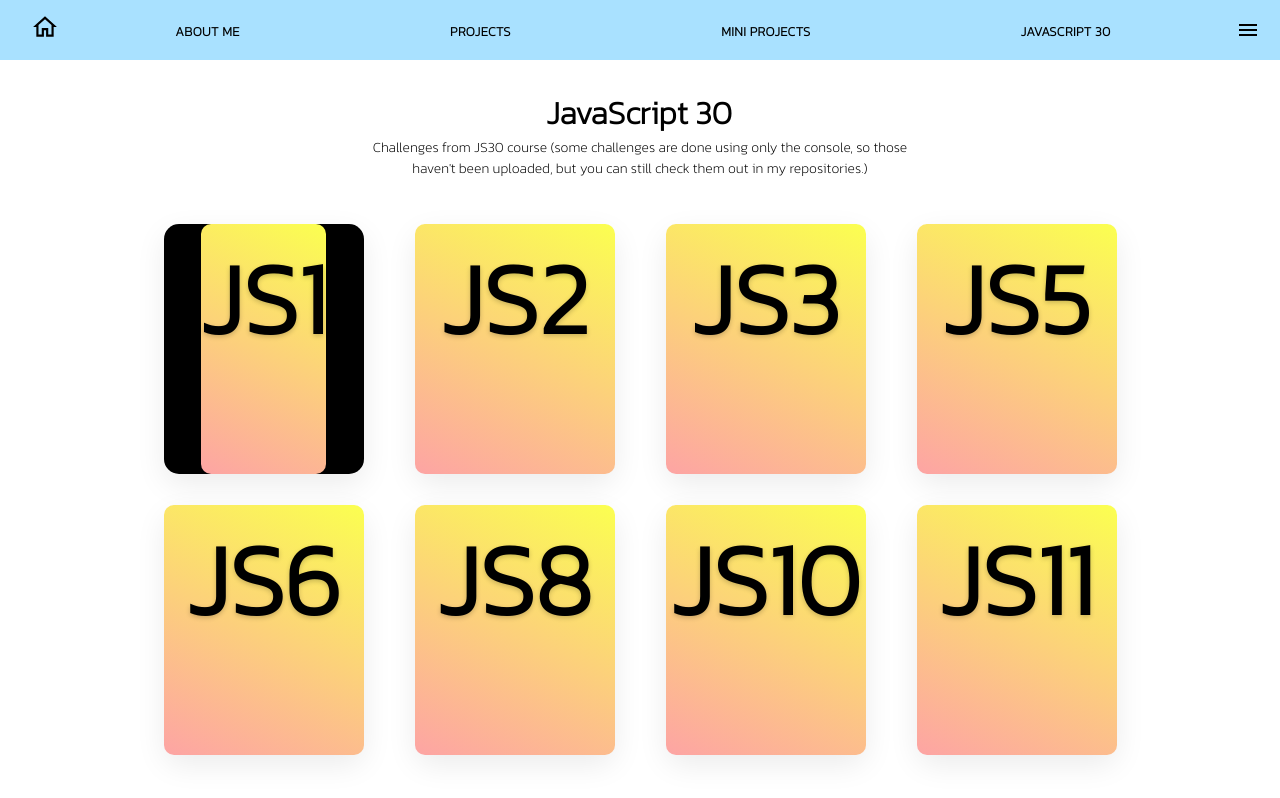
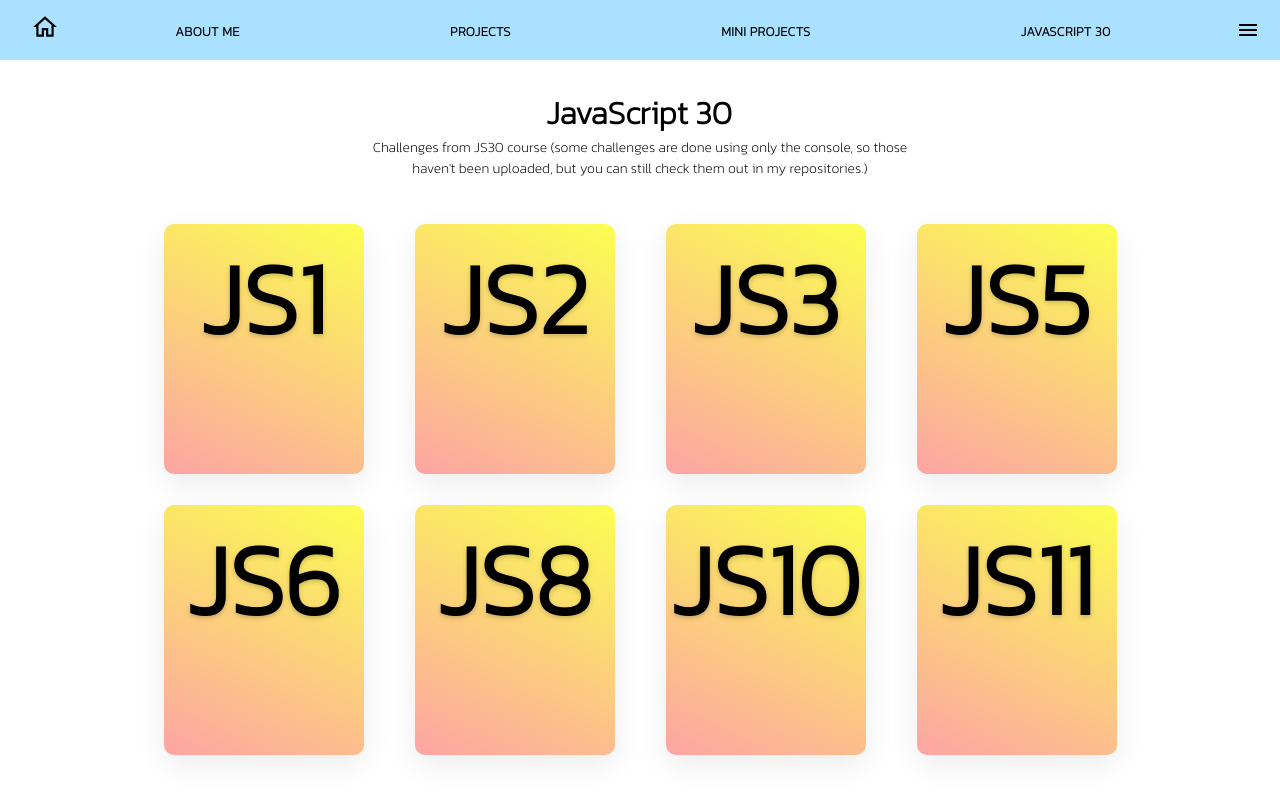
Before and after one commit to Netsujr/renato-react-portfolio, a React (Create React App) app: page /javascript30 in a window 1280 px wide. Built offline with nearby package versions, Linux system fonts and the light colour scheme.

Commit message:
need to pass bg color and done

```diff
--- a/src/components/JS30/JS30Card.js
+++ b/src/components/JS30/JS30Card.js
@@ -3,12 +3,11 @@ import styled from 'styled-components';
 import GithubIcon from "../../images/Icons/github-original.svg";
 import website from "../../images/Icons/website.png";
 
-function JS30Card({ title, description, githubLink, websiteLink, faceTitle }) {
+function JS30Card({ title, description, githubLink, websiteLink, faceTitle, bgColor }) {
   return (
     <Card>
-    <Face>
-    <InnerFace>
-    <Content>
+      <Face className="face1">
+        <Content backgroundColor={bgColor}>
           <h2>{title}</h2>
           <p> {description}</p>
           <ContactIcons>
@@ -20,12 +19,9 @@ function JS30Card({ title, description, githubLink, websiteLink, faceTitle }) {
             </a>
           </ContactIcons>
         </Content>
-    </InnerFace>
       </Face>
-    <Face>
-    <OuterFace>
+      <Face className="face2">
         <h2>{faceTitle}</h2>
-    </OuterFace>
       </Face>
     </Card>
   );
@@ -41,10 +37,50 @@ function JS30Card({ title, description, githubLink, websiteLink, faceTitle }) {
   background: #000;
   border-radius: 15px;
   box-shadow: 0 10px 30px rgba(0, 0, 0, 0.08);
+
+
+  .face1 {
+    box-sizing: border-box;
+    padding: 20px;
+    h2 {
+      margin: 0;
+      padding: 0;
+    }
+  }
+
+  .face2 {
+    transition: 0.5s;
+
+    h2 {
+      margin: 0;
+      padding: 0;
+      font-size: 100px;
+      color: black;
+      transition: 0.5s;
+      text-shadow: 0 2px 5px rgba(0, 0, 0, 0.2);
+      z-index: 10;
+    }
+  }
+
+  &:hover .face2 {
+    height: 60px;
+
+    h2 {
+      font-size: 2em;
+    }
+  }
+
+  .face2 {
+    background-image: linear-gradient(25deg, #fda4a4 0%,#fbff50 100%);
+    border-radius: 10px;
+  }
   `;
 
 const Content = styled.div`
   align-items: center;
+  -webkit-background-clip: text;
+  -webkit-text-fill-color: transparent;
+  background-color: ${props => props.bgColor};
   `;
 
 const ContactIcons = styled.div`
@@ -74,6 +110,7 @@ function JS30Card({ title, description, githubLink, websiteLink, faceTitle }) {
   height: 100%;
   display: flex;
   justify-content: center;
+
   `;
 
 const InnerFace = styled.div`
@@ -87,28 +124,3 @@ function JS30Card({ title, description, githubLink, websiteLink, faceTitle }) {
   }
 
   `;
-
-  const OuterFace = styled.div`
-  /* face2  */
-  transition: 0.5s;
-  background-image: linear-gradient(25deg, #fda4a4 0%,#fbff50 100%);
-  border-radius: 10px;
-
-  h2 {
-    margin: 0;
-    padding: 0;
-    font-size: 100px;
-    color: black;
-    transition: 0.5s;
-    text-shadow: 0 2px 5px rgba(0, 0, 0, 0.2);
-    z-index: 10;
-  }
-
-  &:hover {
-    height: 60px;
-    h2 {
-      font-size: 2em;
-    }
-  }
-
-  `;
--- a/src/components/JS30/Javascript30.js
+++ b/src/components/JS30/Javascript30.js
@@ -19,7 +19,9 @@ function Js30() {
           description="A drum kit that uses the HTML5 Audio API to play sounds."
           githubLink="https://github.com/Netsujr/JS1-DrumKit"
           websiteLink="https://netsujr.github.io/JS1-DrumKit/"
-          faceTitle="JS1" />
+          faceTitle="JS1"
+          bgColor="#95BF8F"
+          />
         {/* <Card>
           <div class="face face1">
             <div class="content">
```
Lines whose indentation alone changed are shown as unchanged.
